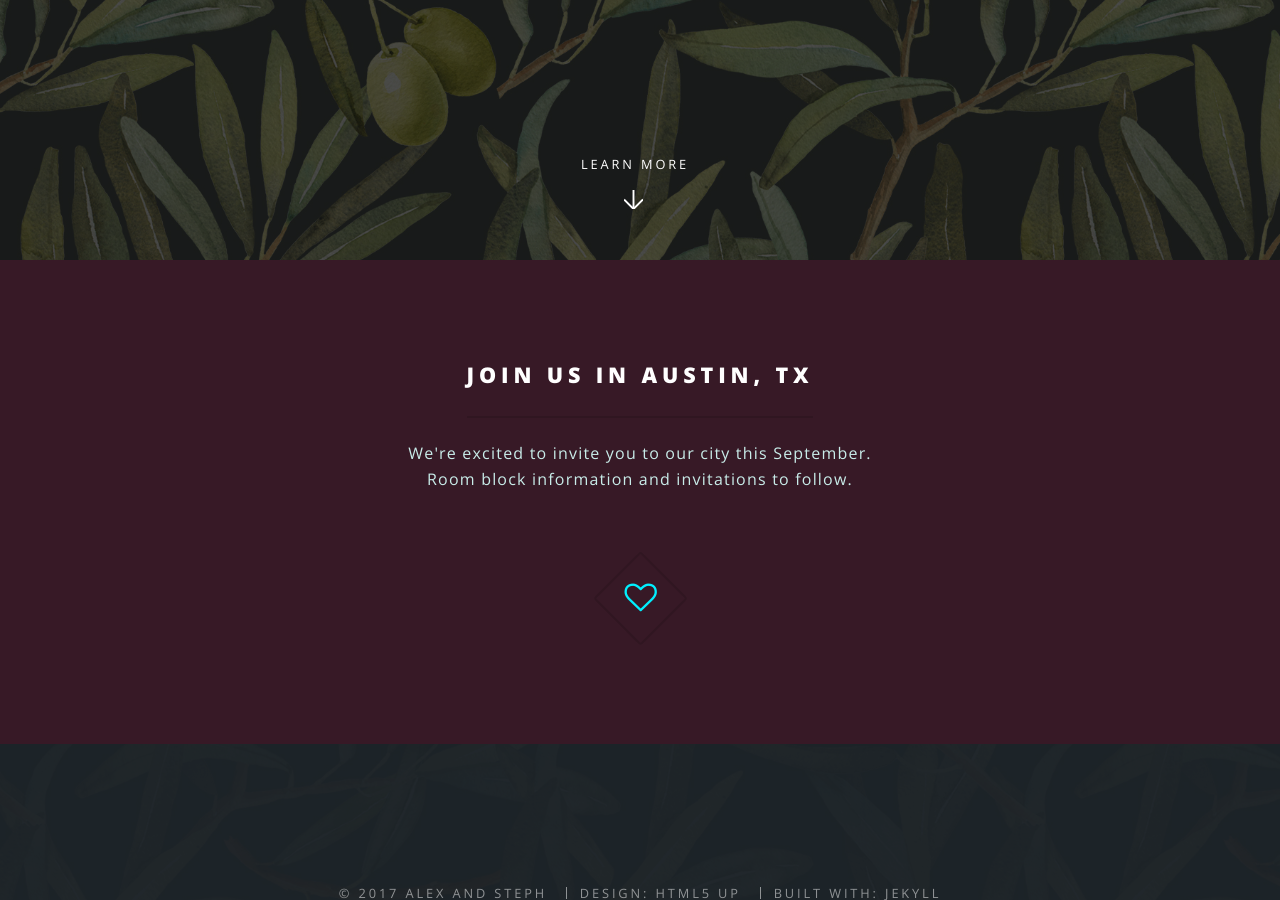
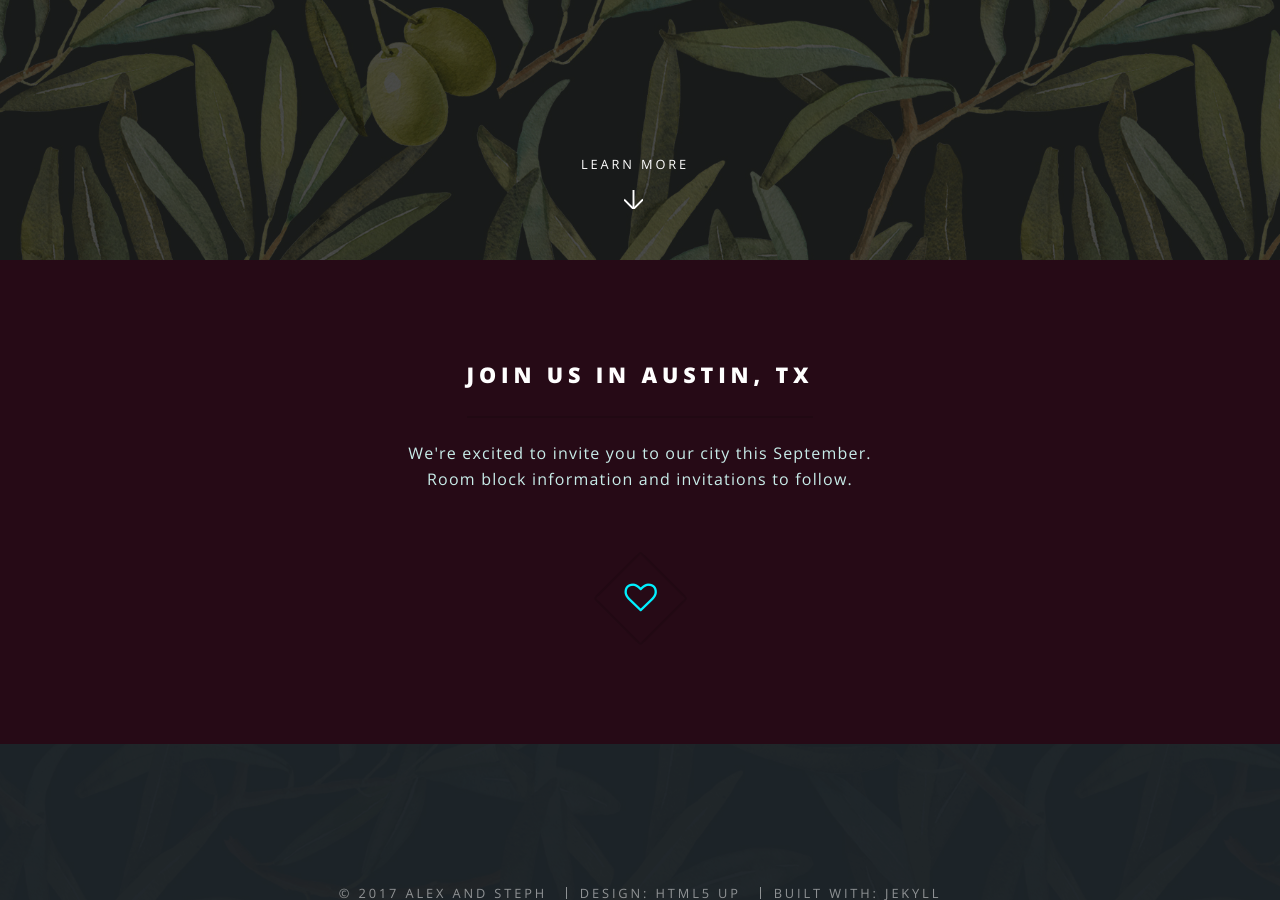
Before and after one commit to pkill/alexandsteph.com, a Jekyll site: the page built from index.html, in a window 1280 px wide and 900 px high, scrolled down 640 px. Built offline with Jekyll 4.4.1, drawn with Linux system fonts in a browser that asks for light colours.

Commit message:
darker red

```diff
--- a/_sass/libs/_vars.scss
+++ b/_sass/libs/_vars.scss
@@ -47,7 +47,7 @@
 		border2-bg:			rgba(144,144,144,0.5),
 
 		accent1: (
-			bg:				#371926,
+			bg:				#260a16,
 			fg-bold:		#ffffff,
 			fg:				mix(#21b2a6, #ffffff, 25%),
 			fg-light:		mix(#21b2a6, #ffffff, 40%),
@@ -81,7 +81,7 @@
 
 		accent4: (
 			bg:				#fbcfc2,
-			fg-bold:		#ffffff,
+			fg-bold:		#fbcfc2,
 			fg:				mix(#76ddff, #ffffff, 25%),
 			fg-light:		mix(#76ddff, #ffffff, 40%),
 			border:			rgba(0,0,0,0.125),
```
